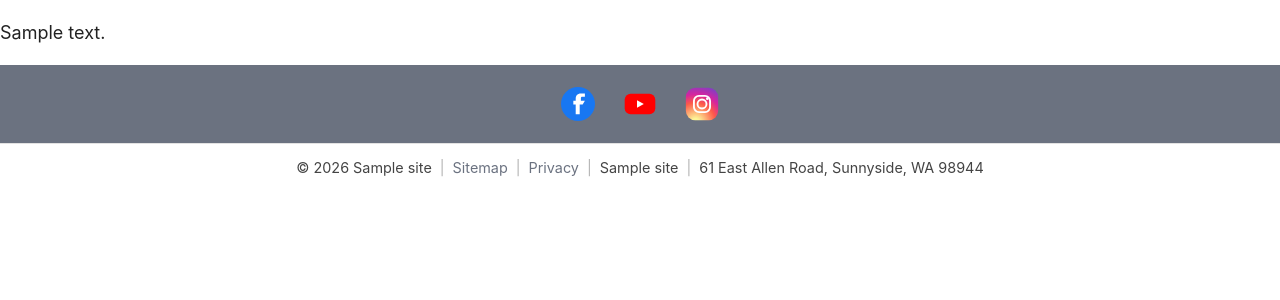
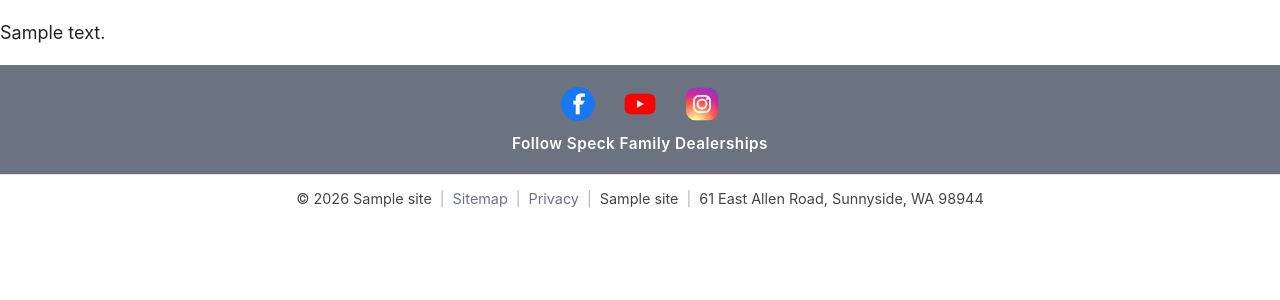
Before and after one commit to dawnsolomon482-cyber/speck, a WordPress theme: template theme/page.php in a window 1280 px wide. Shown: the part 119-419 px from the top of the page. Run offline with PHP 8.4 and a stand-in for WordPress, Linux system fonts and the light colour scheme; the site name, menu and one post (Sample post) are stand-ins, and other content is empty; some libraries are stand-ins or nearby versions.

Commit message:
Add 'Follow Speck Family Dealerships' label under footer social icons

```diff
--- a/theme/assets/css/main.css
+++ b/theme/assets/css/main.css
@@ -442,10 +442,16 @@
 .speck-footer__social {
     background: var(--speck-primary);
     display: flex;
+    flex-direction: column;
+    align-items: center;
+    gap: 10px;
+    padding: 22px 0 18px;
+}
+.speck-footer__social-icons {
+    display: flex;
     justify-content: center;
     align-items: center;
     gap: 28px;
-    padding: 22px 0;
 }
 .speck-footer__social a {
     display: flex;
@@ -457,6 +463,13 @@
 .speck-footer__social svg {
     width: 34px;
     height: 34px;
+}
+.speck-footer__social-label {
+    color: var(--speck-white);
+    font-size: 0.85rem;
+    font-weight: 600;
+    letter-spacing: 0.03em;
+    margin: 0;
 }
 .speck-footer__bottom {
     background: var(--speck-white);
--- a/theme/footer.php
+++ b/theme/footer.php
@@ -9,6 +9,7 @@ if ( ! defined( 'ABSPATH' ) ) {
 	<footer class="speck-footer" role="contentinfo">
 
 		<div class="speck-footer__social">
+			<div class="speck-footer__social-icons">
 				<a class="speck-footer__social-icon" href="#" target="_blank" rel="noopener noreferrer" aria-label="Facebook">
 					<svg viewBox="0 0 40 40" xmlns="http://www.w3.org/2000/svg">
 						<circle cx="20" cy="20" r="20" fill="#1877F2"/>
@@ -39,6 +40,8 @@ if ( ! defined( 'ABSPATH' ) ) {
 					</svg>
 				</a>
 			</div>
+			<p class="speck-footer__social-label"><?php esc_html_e( 'Follow Speck Family Dealerships', 'speck-modern-theme' ); ?></p>
+		</div>
 
 		<div class="speck-footer__bottom">
 			<div class="speck-container speck-footer__bottom-inner">
```
Also changed, not shown: index.html (+9 -4 lines). Lines whose indentation alone changed are shown as unchanged.
